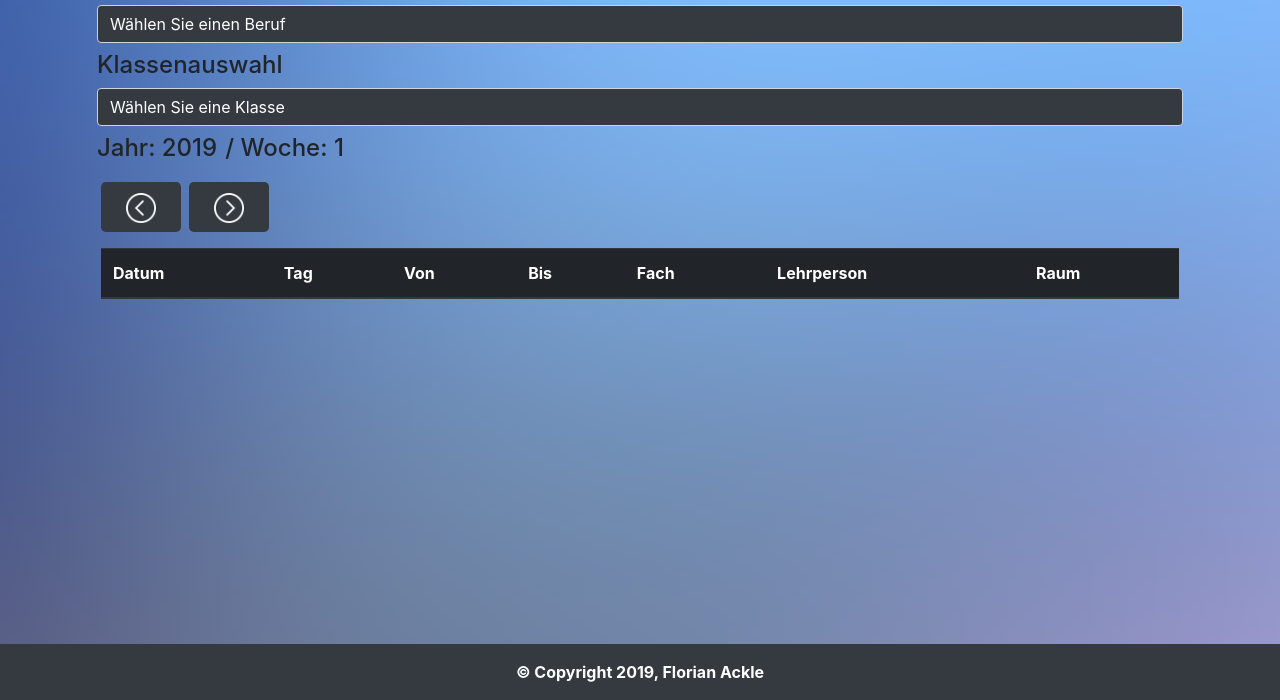
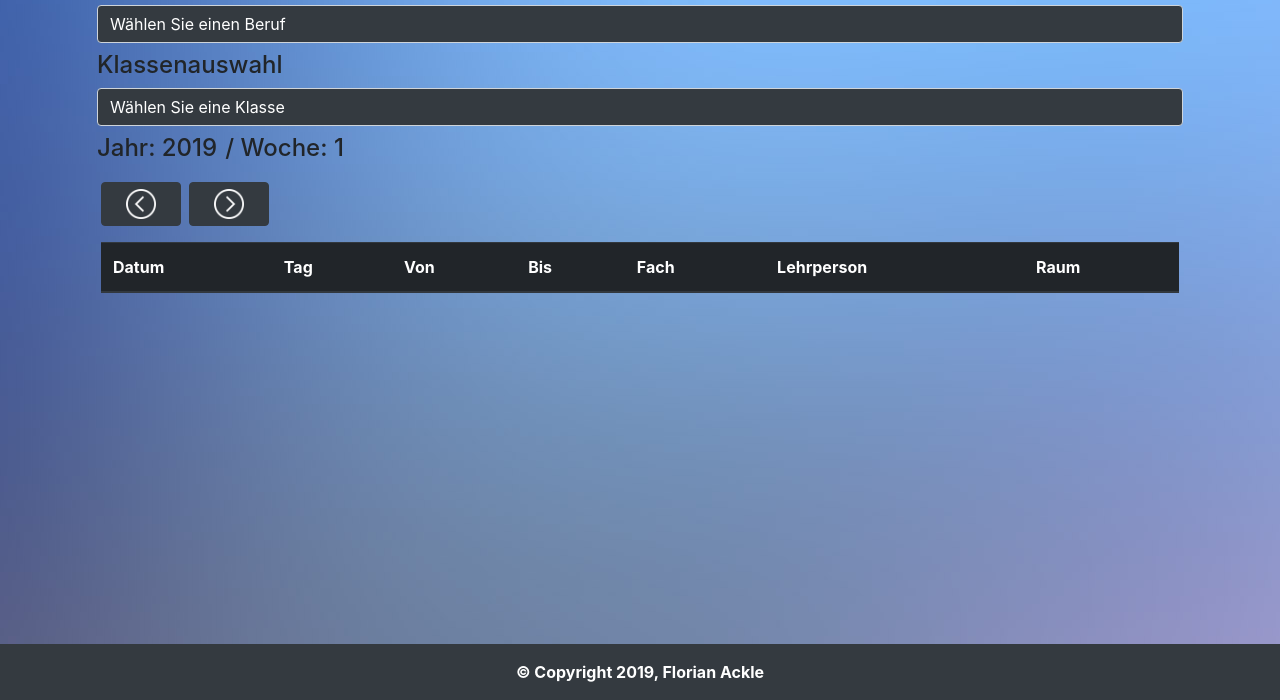
Before and after one commit to florianackle/timetable, a plain HTML site: page index.html in a window 1280 px wide. Shown: the part 100-800 px from the top of the page. Drawn offline with nearby package versions, Linux system fonts and the light colour scheme; no server answers.

Commit message:
deleted nonsense css entrys

```diff
--- a/css/stylesheet.css
+++ b/css/stylesheet.css
@@ -1,14 +1,8 @@
 /* Die Kommentare dienen zur Verständnis, wieso trotz Bootstrap zusätzlich
 ein eigenes CSS verwendet wurde. */
-
 /* Hintergrundbild */
 body {
     background-image: url("../images/bg1.jpg");
-}
-
-/* Die Farbe des Bildes ändert sich, falls die Maus über den btn.default fährt  */
-.btn-default:hover {
-    color: darkgrey;
 }
 
 /* Damit der Footer immer am Ende der Seite ist */
--- a/index.html
+++ b/index.html
@@ -63,11 +63,11 @@
                 <div class="d-flex flex-rowp-1 p-1">
                     <!-- Button für eine Woche zurück -->
                     <div class="p-1">
-                <a href="" class="btn btn-lg px-4 bg-dark" role="button"><img src="./images/arrow-left.png" height="30"></a>
-            </div><div class="p-1">
-                <a href="" class="btn btn-lg px-4 bg-dark" role="button"><img src="./images/arrow-right.png" height="30"></a>
+                        <button type="button" class="btn btn-dark px-4" id="minusone"><img src="./images/arrow-left.png" height="30"></button>
                     </div>
-
+                    <div class="p-1">
+                        <button type="button" class="btn btn-dark px-4 plusone"><img src="./images/arrow-right.png" height="30"></button>
+                    </div>
                 </div>
             </div>
             <!-- 3.4 Tabellarische Darstellungen Stundeplan -->
```
Lines whose indentation alone changed are shown as unchanged.
